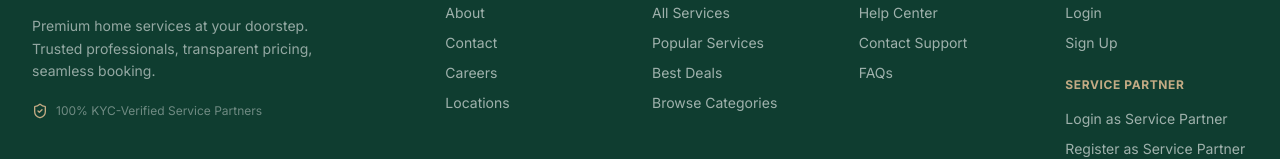
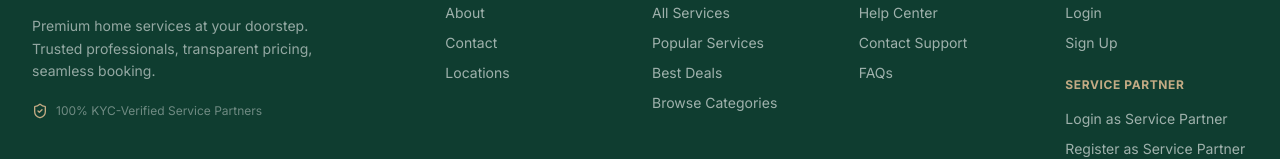
Before and after one commit to meganods/nexora-website, a Next.js app in the folder nexora/frontend/: page / in a window 1280 px wide. Shown: the part 5112-5271 px from the top of the page. Built offline with nearby package versions, Linux system fonts and the light colour scheme; no server answers; a web font is replaced by a local one.

Commit message:
Remove Careers link from footer

```diff
--- a/nexora/frontend/src/components/Footer.tsx
+++ b/nexora/frontend/src/components/Footer.tsx
@@ -25,7 +25,6 @@
             <ul className="space-y-2.5 text-sm text-white/60">
               <li><Link href="/about" className="hover:text-white transition-colors">About</Link></li>
               <li><Link href="/contact" className="hover:text-white transition-colors">Contact</Link></li>
-              <li><Link href="/contact" className="hover:text-white transition-colors">Careers</Link></li>
               <li><Link href="/locations" className="hover:text-white transition-colors">Locations</Link></li>
             </ul>
           </div>
```
